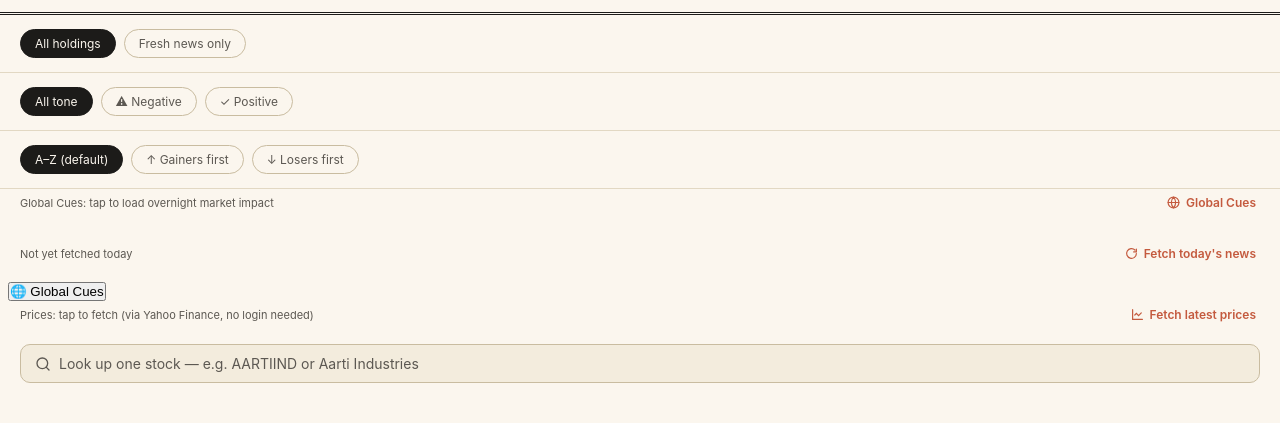
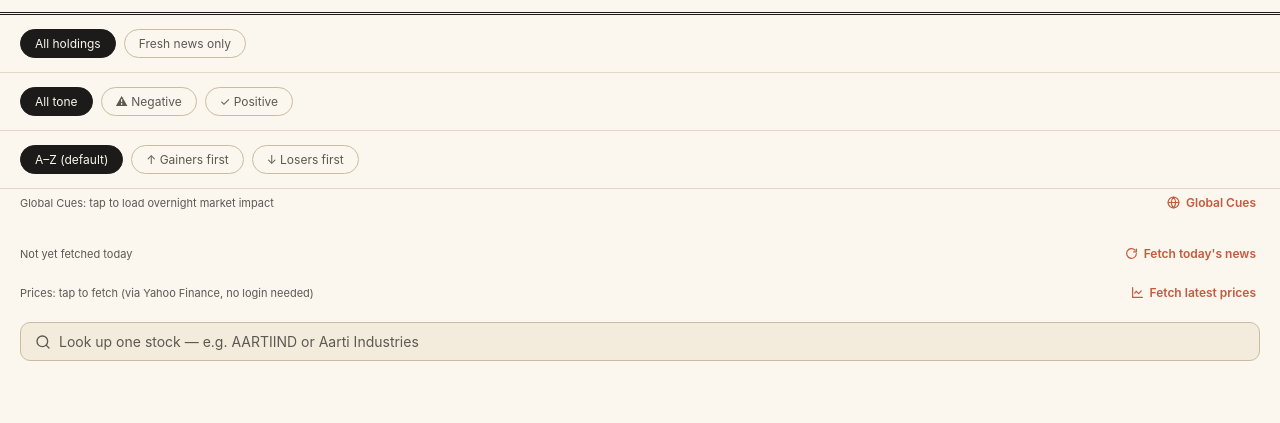
Before and after one commit to valisetty-s/morning-ledger, a plain HTML site: page index.html in a window 1280 px wide. Shown: the part 107-530 px from the top of the page. Drawn offline with Linux system fonts and the light colour scheme.

Commit message:
Add files via upload

```diff
--- a/index.html
+++ b/index.html
@@ -869,7 +869,6 @@
     <span id="refresh-label">Fetch today's news</span>
   </button>
 </div>
-<button id="global-cues-btn" class="action-btn" style="margin-left: 8px;">🌐 Global Cues</button>
 
 <div class="refresh-bar" style="padding-top:0">
   <span class="status" id="price-status">Prices: tap to fetch (via Yahoo Finance, no login needed)</span>
```
